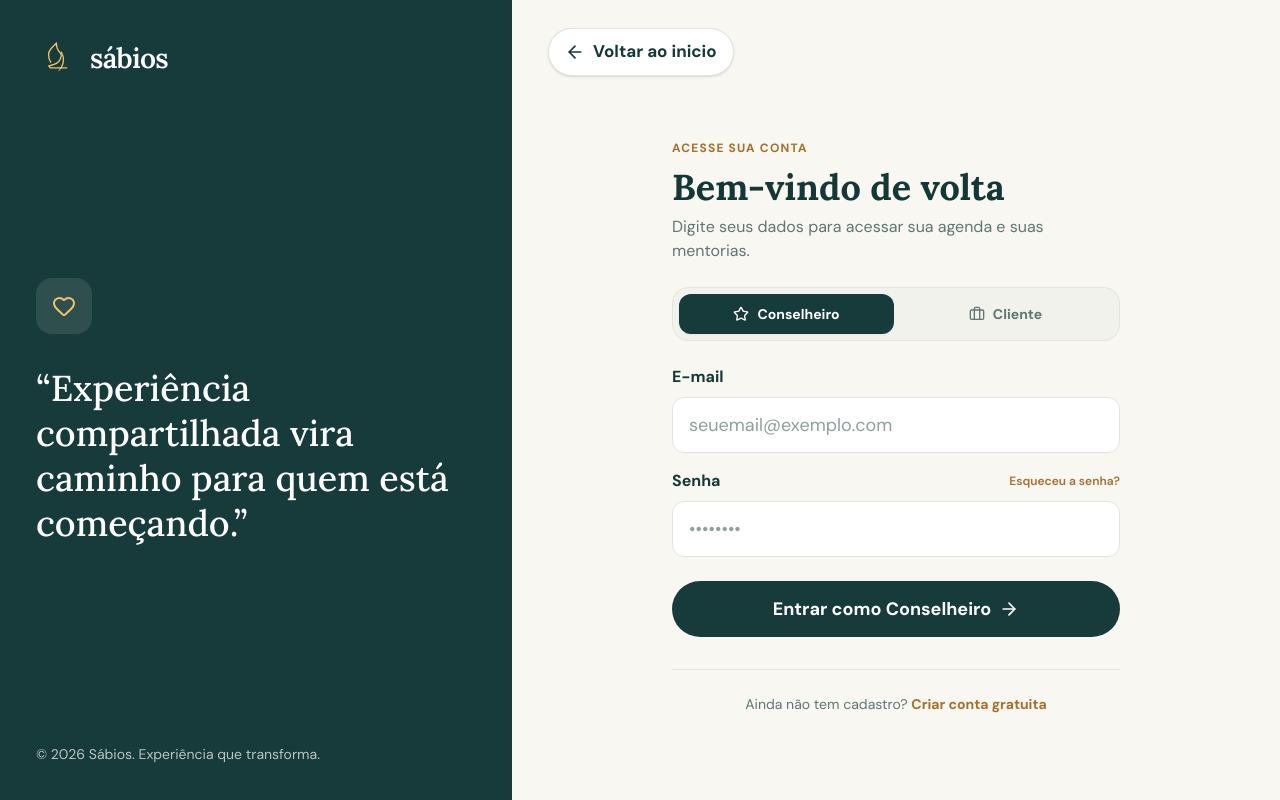
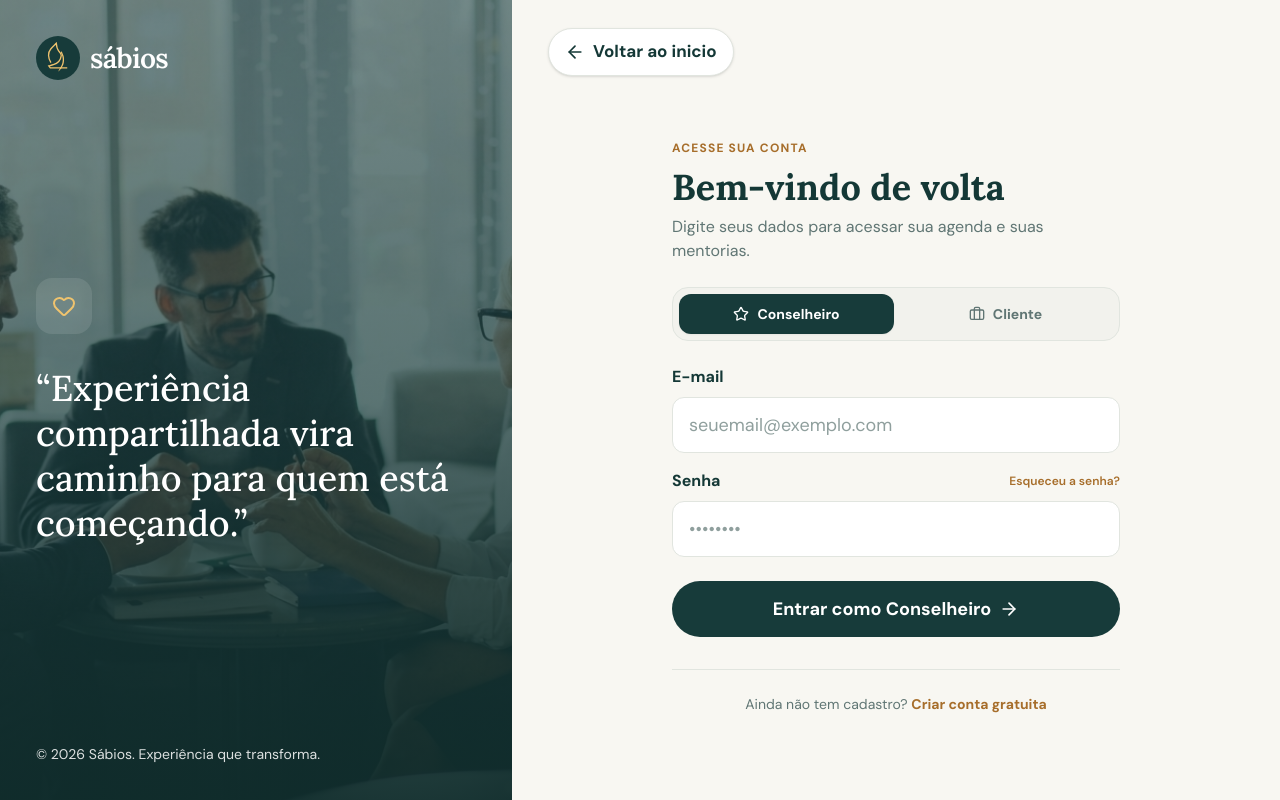
Before and after one commit to Sabios-app/Web-Front, a React (Vite) app: page /login in a window 1280 px wide. Built offline with nearby package versions, Linux system fonts and the light colour scheme.

Commit message:
Adicionei a foto no painel lateral do login

```diff
--- a/src/layouts/AuthLayout.jsx
+++ b/src/layouts/AuthLayout.jsx
@@ -1,14 +1,28 @@
-import { ArrowLeft, Heart } from 'lucide-react'
-import { Link } from 'react-router-dom'
-import LogoSabios from '../components/LogoSabios'
+import { ArrowLeft, Heart } from "lucide-react";
+import { Link } from "react-router-dom";
+import LogoSabios from "../components/LogoSabios";
 
-export default function AuthLayout({ children }) {
+export default function AuthLayout({ children, imagem }) {
   return (
     <div className="flex min-h-screen">
-      <aside className="hidden w-2/5 flex-col justify-between bg-verde-petroleo p-9 text-white lg:flex">
-        <LogoSabios claro className="self-start" />
+      <aside className="relative hidden w-2/5 flex-col justify-between overflow-hidden bg-verde-petroleo p-9 text-white lg:flex">
+        {imagem && (
+          <>
+            <img
+              src={imagem}
+              alt=""
+              className="absolute inset-0 h-full w-full object-cover"
+            />
+            <div
+              aria-hidden="true"
+              className="absolute inset-0 bg-linear-to-t from-verde-escuro/95 via-verde-petroleo/70 to-verde-petroleo/60"
+            />
+          </>
+        )}
 
-        <div>
+        <LogoSabios claro className="relative self-start" />
+
+        <div className="relative">
           <span className="mb-8 flex h-14 w-14 items-center justify-center rounded-2xl bg-white/10 text-dourado-claro">
             <Heart size={24} aria-hidden="true" />
           </span>
@@ -17,7 +31,9 @@ export default function AuthLayout({ children }) {
           </blockquote>
         </div>
 
-        <p className="text-sm text-white/70">© 2026 Sábios. Experiência que transforma.</p>
+        <p className="relative text-sm text-white/85">
+          © 2026 Sábios. Experiência que transforma.
+        </p>
       </aside>
 
       <main className="relative flex flex-1 items-center justify-center bg-creme p-5 sm:p-9">
@@ -33,5 +49,5 @@ export default function AuthLayout({ children }) {
         </div>
       </main>
     </div>
-  )
+  );
 }
--- a/src/pages/LoginPage.jsx
+++ b/src/pages/LoginPage.jsx
@@ -1,26 +1,31 @@
-import { Briefcase, Star } from 'lucide-react'
-import { useState } from 'react'
-import { Link, useNavigate } from 'react-router-dom'
-import Botao from '../components/Botao'
-import CampoTexto from '../components/CampoTexto'
-import useAuth from '../hooks/useAuth'
-import AuthLayout from '../layouts/AuthLayout'
+import { Briefcase, Star } from "lucide-react";
+import { useState } from "react";
+import { Link, useNavigate } from "react-router-dom";
+import Botao from "../components/Botao";
+import CampoTexto from "../components/CampoTexto";
+import useAuth from "../hooks/useAuth";
+import AuthLayout from "../layouts/AuthLayout";
+import fotoLogin from "../assets/homeLogin.jpg";
 
 export default function LoginPage() {
-  const navigate = useNavigate()
-  const { entrar } = useAuth()
-  const [email, setEmail] = useState('')
-  const [senha, setSenha] = useState('')
-  const [tipoPerfil, setTipoPerfil] = useState('conselheiro')
+  const navigate = useNavigate();
+  const { entrar } = useAuth();
+  const [email, setEmail] = useState("");
+  const [senha, setSenha] = useState("");
+  const [tipoPerfil, setTipoPerfil] = useState("conselheiro");
 
   function handleLogin(e) {
-    e.preventDefault()
-    entrar(tipoPerfil)
-    navigate(tipoPerfil === 'conselheiro' ? '/usuario/conselheiro' : '/usuario/cliente')
+    e.preventDefault();
+    entrar(tipoPerfil);
+    navigate(
+      tipoPerfil === "conselheiro"
+        ? "/usuario/conselheiro"
+        : "/usuario/cliente",
+    );
   }
 
   return (
-    <AuthLayout>
+    <AuthLayout imagem={fotoLogin}>
       <div className="w-full max-w-md">
         <div>
           <span className="text-xs font-bold uppercase tracking-widest text-dourado-escuro">
@@ -38,11 +43,11 @@ export default function LoginPage() {
         <div className="mt-6 rounded-2xl border border-divisoria bg-campo/60 p-1.5 flex gap-1">
           <button
             type="button"
-            onClick={() => setTipoPerfil('conselheiro')}
+            onClick={() => setTipoPerfil("conselheiro")}
             className={`flex-1 flex items-center justify-center gap-2 rounded-xl py-2.5 text-sm font-bold transition ${
-              tipoPerfil === 'conselheiro'
-                ? 'bg-verde-petroleo text-white shadow-xs'
-                : 'text-texto-secundario hover:text-verde-petroleo'
+              tipoPerfil === "conselheiro"
+                ? "bg-verde-petroleo text-white shadow-xs"
+                : "text-texto-secundario hover:text-verde-petroleo"
             }`}
           >
             <Star size={16} />
@@ -50,11 +55,11 @@ export default function LoginPage() {
           </button>
           <button
             type="button"
-            onClick={() => setTipoPerfil('cliente')}
+            onClick={() => setTipoPerfil("cliente")}
             className={`flex-1 flex items-center justify-center gap-2 rounded-xl py-2.5 text-sm font-bold transition ${
-              tipoPerfil === 'cliente'
-                ? 'bg-verde-petroleo text-white shadow-xs'
-                : 'text-texto-secundario hover:text-verde-petroleo'
+              tipoPerfil === "cliente"
+                ? "bg-verde-petroleo text-white shadow-xs"
+                : "text-texto-secundario hover:text-verde-petroleo"
             }`}
           >
             <Briefcase size={16} />
@@ -73,10 +78,16 @@ export default function LoginPage() {
 
           <div>
             <div className="mb-2 flex items-center justify-between">
-              <label htmlFor="senha" className="block text-base font-bold text-verde-titulo">
+              <label
+                htmlFor="senha"
+                className="block text-base font-bold text-verde-titulo"
+              >
                 Senha
               </label>
-              <Link to="/recuperar-senha" className="text-xs font-semibold text-dourado-escuro hover:underline">
+              <Link
+                to="/recuperar-senha"
+                className="text-xs font-semibold text-dourado-escuro hover:underline"
+              >
                 Esqueceu a senha?
               </Link>
             </div>
@@ -92,20 +103,24 @@ export default function LoginPage() {
 
           <div className="pt-2">
             <Botao type="submit">
-              Entrar como {tipoPerfil === 'conselheiro' ? 'Conselheiro' : 'Cliente'}
+              Entrar como{" "}
+              {tipoPerfil === "conselheiro" ? "Conselheiro" : "Cliente"}
             </Botao>
           </div>
         </form>
 
         <div className="mt-8 border-t border-divisoria pt-6 text-center">
           <p className="text-sm text-texto-secundario">
-            Ainda não tem cadastro?{' '}
-            <Link to="/cadastro" className="font-bold text-dourado-escuro hover:underline">
+            Ainda não tem cadastro?{" "}
+            <Link
+              to="/cadastro"
+              className="font-bold text-dourado-escuro hover:underline"
+            >
               Criar conta gratuita
             </Link>
           </p>
         </div>
       </div>
     </AuthLayout>
-  )
+  );
 }
```
Also changed, not shown: src/assets/homeLogin.jpg (added).
